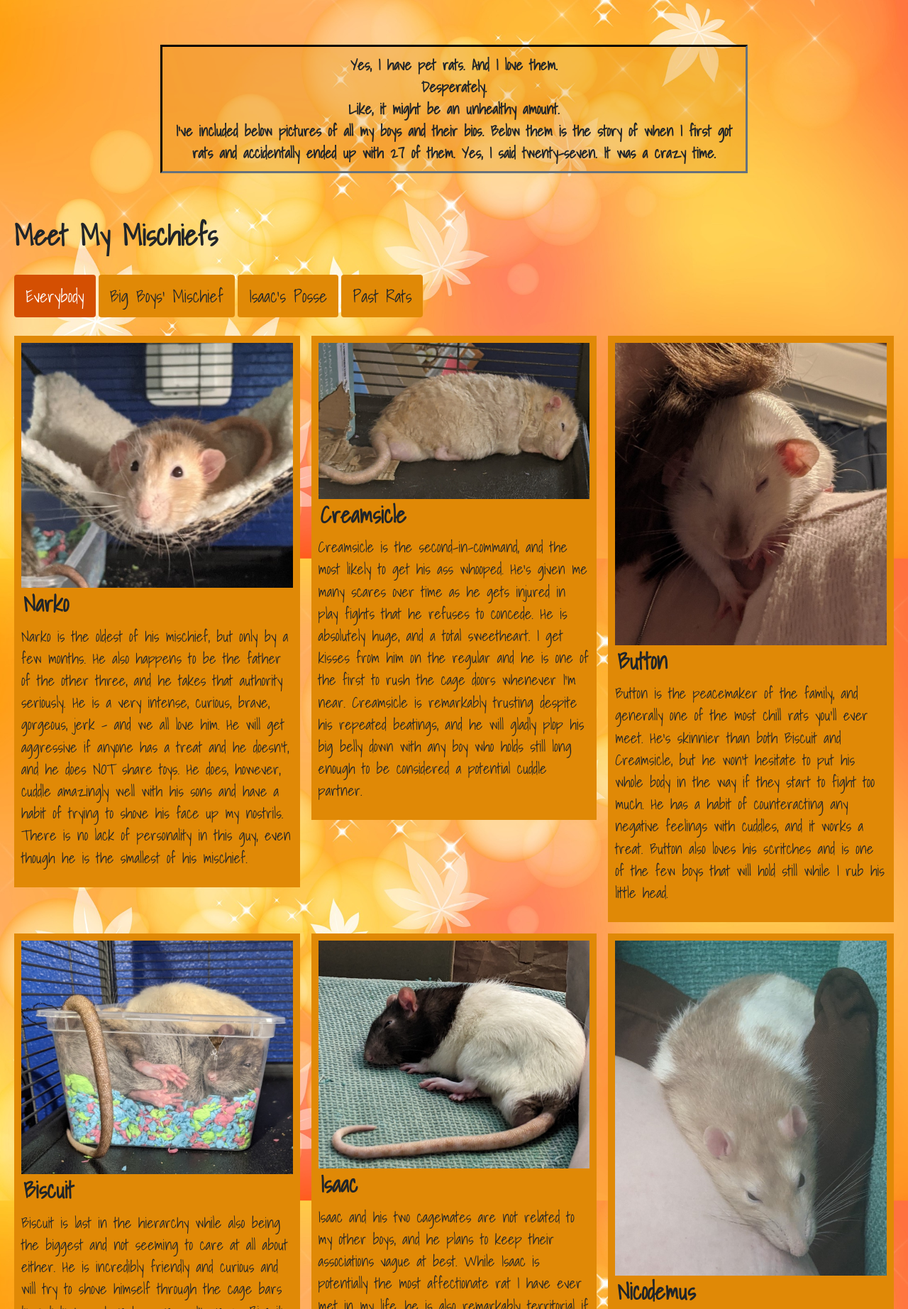
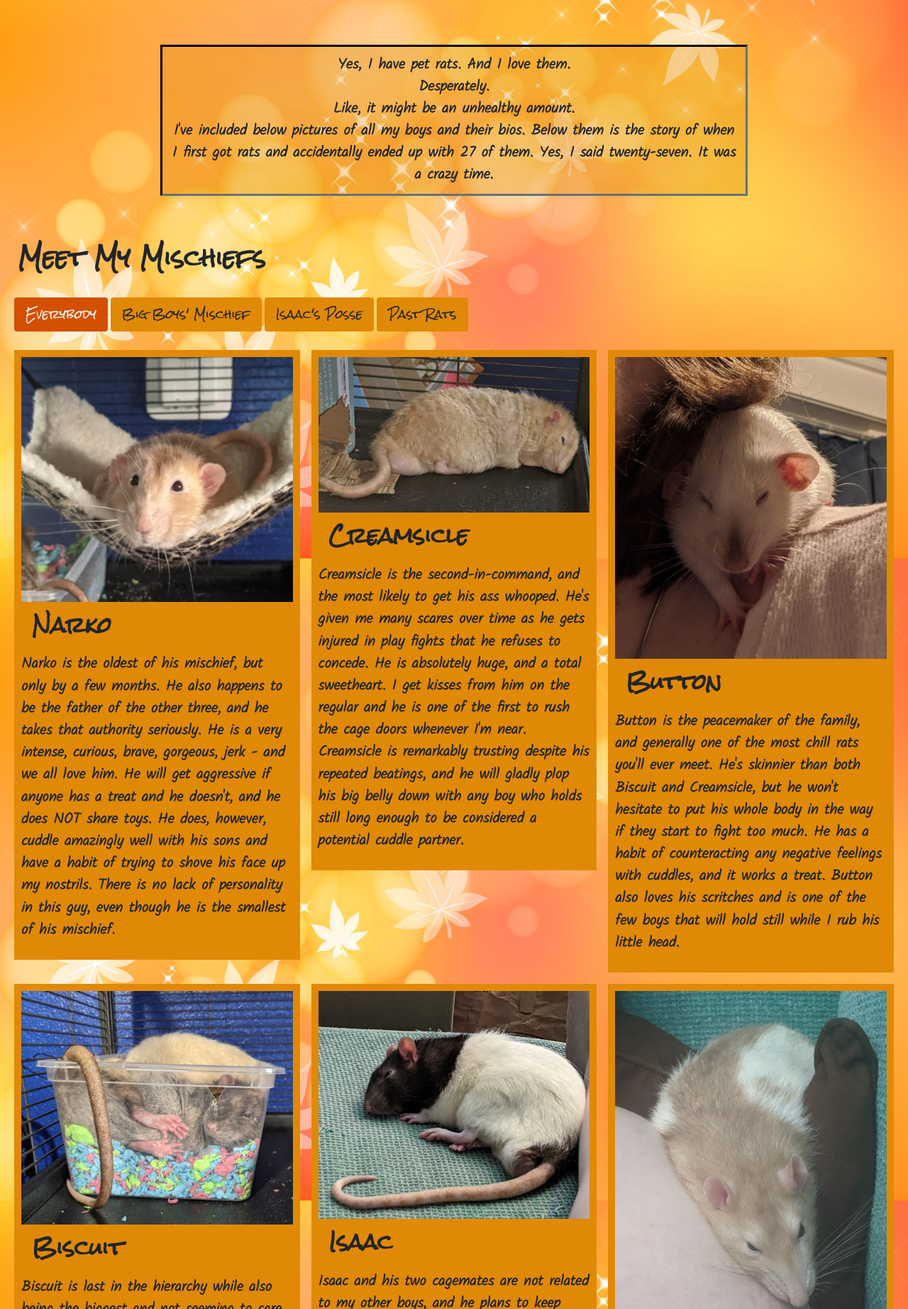
Before and after one commit to AlanaRosen/portfolio_website_python, a Flask app: page /rats in a window 1280 px wide. Shown: the part 118-1962 px from the top of the page at 71% size. Run offline with Flask 2, Linux system fonts and the light colour scheme; some libraries are stand-ins or nearby versions.

Commit message:
fix fonts and btns for Rats

```diff
--- a/static/css/styles-available_creations.css
+++ b/static/css/styles-available_creations.css
@@ -57,5 +57,5 @@ Removing modal options for right now until I can get the layout right.
     color: rgb(0, 0, 0);
     text-align: center;
     vertical-align: middle;
-    padding: 25 px;
+    padding: 25px;
 }
--- a/static/css/styles-rats.css
+++ b/static/css/styles-rats.css
@@ -19,27 +19,29 @@ body {
 }
 
 h1 {
-  font-family: "Bad Script";
+  font-family: "Rock Salt";
   font-weight: bold;
-  font-size: 2.5rem;
+  font-size: 3rem;
   text-align: center;
+  padding: 5px;
 }
 
 h2 {
-  font-family: "Shadows Into Light";
+  font-family: "Rock Salt";
   font-weight: bold;
-  font-size: 2.5rem;
+  font-size: 2rem;
+  padding: 5px;
 }
 
 h4 {
-  font-family: "Shadows Into Light";
+  font-family: "Rock Salt";
   font-weight: bold;
-  font-size: 2rem;
-  padding: 3px;
+  font-size: 1.8rem;
+  padding: 15px;
 }
 
 p {
-  font-family: "Shadows Into Light";
+  font-family: "Kalam";
   font-size: 1.3rem;
 }
 
@@ -77,7 +79,8 @@ p {
 .content {
   background-color: rgb(224, 137, 6);
   padding: 10px;
-  font-style: "Shadows Into Light";
+  font-style: "Kalam";
+  font-weight: bold;
   font-size: 1.3rem;
 }
 
@@ -93,8 +96,8 @@ p {
   padding: 12px 16px;
   background-color: rgb(224, 137, 6);
   cursor: pointer;
-  font-family: "Shadows Into Light";
-  font-size: 1.5rem;
+  font-family: "Rock Salt";
+  font-size: 1rem;
 }
 
 .btn:hover {
@@ -107,7 +110,7 @@ p {
 }
 
 #rat_intro {
-  font-family: "Shadows Into Light";
+  font-family: "Kalam";
   font-weight: bold;
   font-size: 1.3rem;
   text-align: center;
@@ -119,7 +122,8 @@ p {
 }
 
 #story {
-  font-family: "Bad Script";
+  font-family: "Kalam";
+  font-weight: bold;
   font-size: 1.3rem;
   text-align: center;
   background-attachment: fixed;
--- a/templates/rats/index.html
+++ b/templates/rats/index.html
@@ -4,7 +4,7 @@
 <head>
   <link href="static/css/styles-rats.css" rel="stylesheet" type="text/css" />
   <style>
-    @import url('https://fonts.googleapis.com/css2?family=Bad+Script&family=Shadows+Into+Light&display=swap');
+    @import url('https://fonts.googleapis.com/css2?family=Kalam:wght@300&family=Rock+Salt&display=swap');
   </style>
 </head>
 
@@ -33,7 +33,7 @@
 <h2>Meet My Mischiefs</h2> <br>
 
   <div id="myBtnContainer">
-    <button class="btn active" onclick="filterSelection('everybody')"> Everybody</button>
+    <button class="btn active" onclick="filterSelection('all')"> Everybody</button>
     <button class="btn" onclick="filterSelection('bbm')"> Big Boys' Mischief</button>
     <button class="btn" onclick="filterSelection('ip')"> Isaac's Posse</button>
     <button class="btn" onclick="filterSelection('pr')"> Past Rats</button>
```
